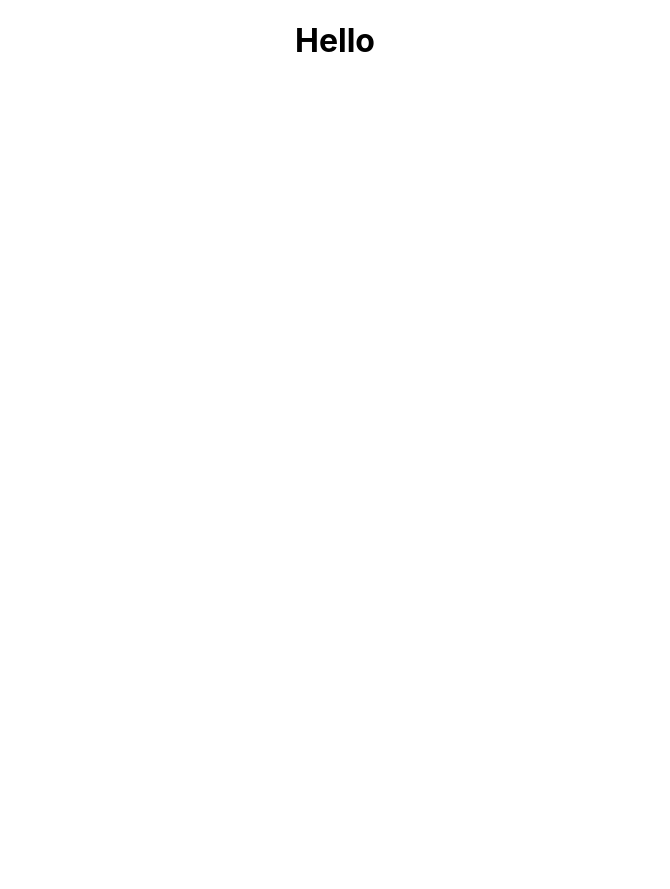
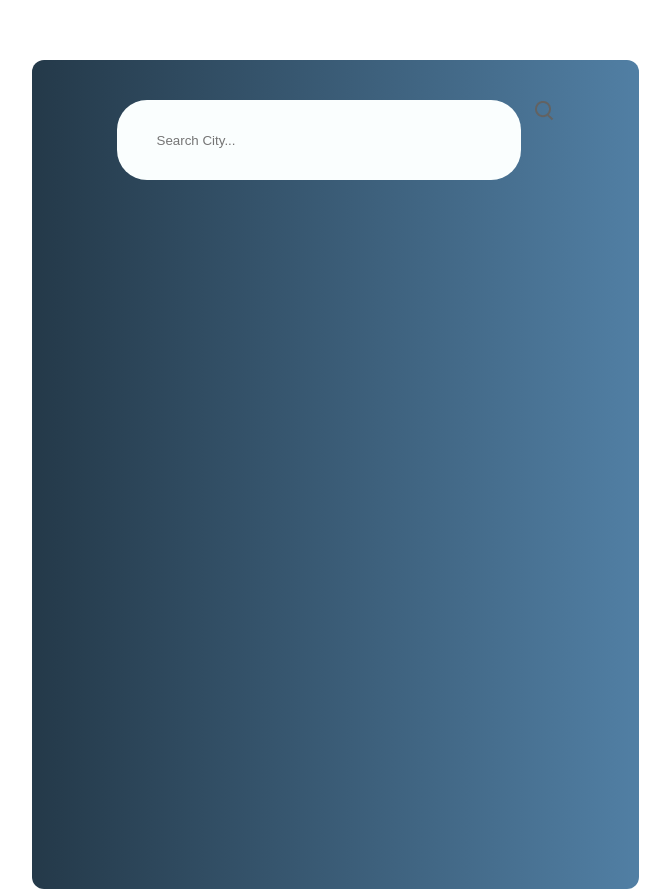
Before and after one commit to campbell-15/WeatherApp, a React (Create React App) app: page / in a window 1280 px wide. Shown: the whole page, without its empty margins (305-975 px from the left). Before the commit the page ends 800 px from the top, so only its background shows below. Built offline with nearby package versions, Linux system fonts and the light colour scheme.

Commit message:
added styles

```diff
--- a/src/Components/WeatherApp/WeatherApp.css
+++ b/src/Components/WeatherApp/WeatherApp.css
@@ -0,0 +1,27 @@
+.container {
+    width: 607px;
+    height: 829px;
+    margin: auto;
+    margin-top: 60px;
+    border-radius: 12px;
+    background-image: linear-gradient(to right, #243949 0%, #517fa4 100%);
+}
+
+.top-bar {
+    display: flex;
+    justify-content: center;
+    gap: 14px;
+    padding-top: 40px;
+}
+
+.top-bar input {
+    display: flex;
+    width: 362px;
+    height: 78px;
+    background: #fafefe;
+    border: none;
+    outline: none;
+    border-radius: 30px;
+    padding-left: 40px;
+    color: #A8A8A8;
+}
--- a/src/Components/WeatherApp/WeatherApp.jsx
+++ b/src/Components/WeatherApp/WeatherApp.jsx
@@ -11,8 +11,13 @@ import wind_icon from '../Assets/wind.png';
 
 const WeatherApp = () => {
     return (
-        <div>
-            <h1>Hello</h1>
+        <div className="container">
+            <div className="top-bar">
+                <input type="text" className="cityInput" placeholder='Search City...'/>
+                <div className="search-icon">
+                    <img src={search_icon} alt="" />
+                </div>
+            </div>
         </div>
     )
 }
```
